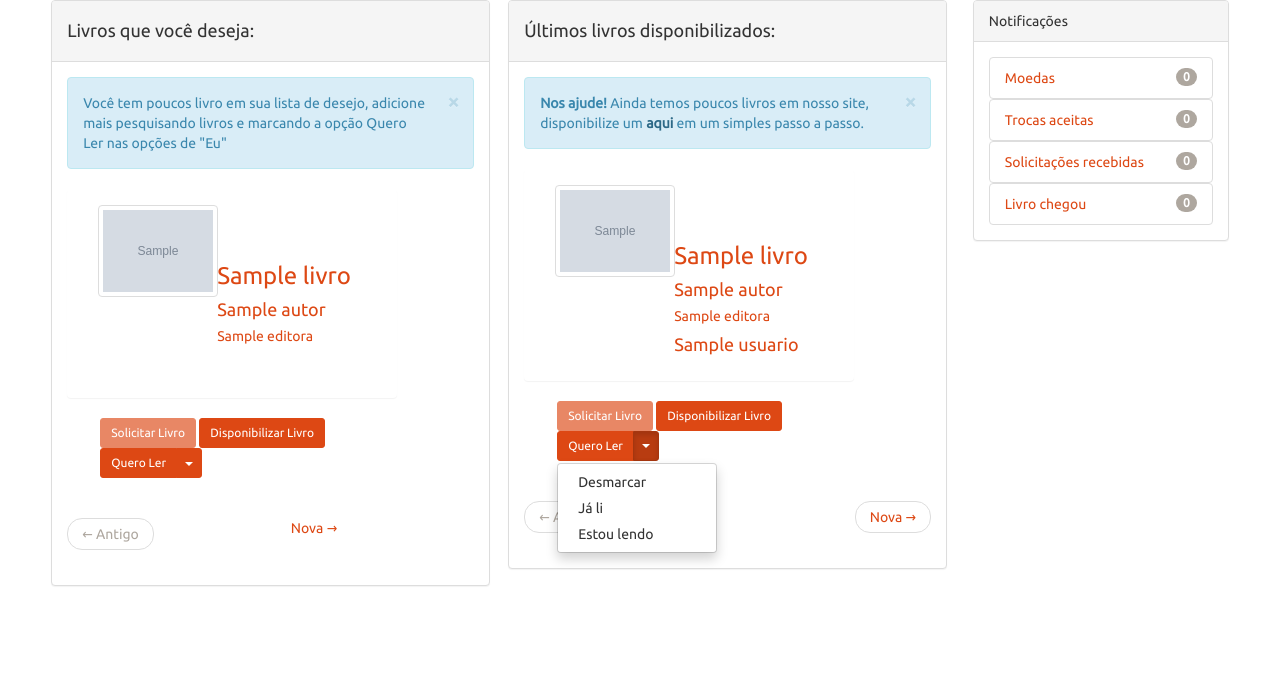
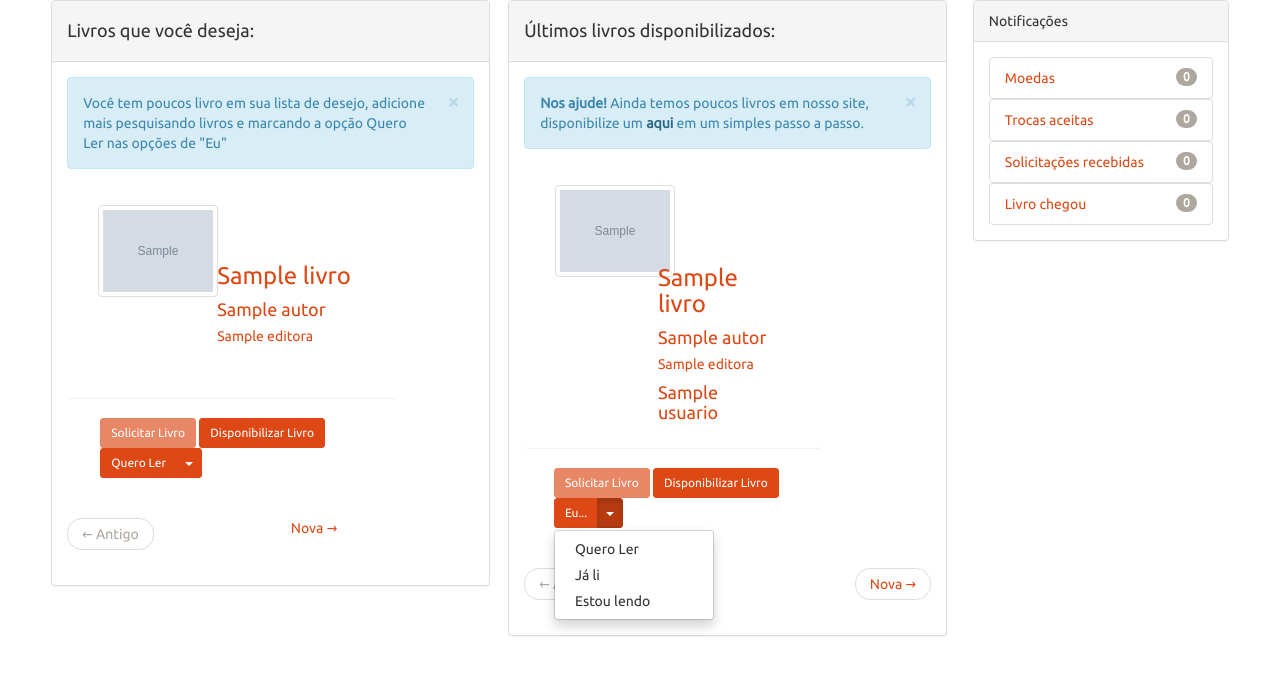
Before and after one commit to camilosm/letrastrocadas, a PHP site: page /index.php?url=index_usuario in a window 1280 px wide, after a click that opens the changed part. Shown: the part 70-745 px from the top of the page. Run offline with PHP 8.4, Linux system fonts and the light colour scheme; the visitor is signed in with stand-in values (Sample User, id 1); tables that the repository leaves empty hold one stand-in row (values such as "Sample post"); grey boxes marked "Sample" are stand-in pictures.

Commit message:
Ítalo - Ajax funcionando. Falta arrumar um jeito que verificar os se os livros foram marcados pelo usuário.

```diff
--- a/ajax/acoes_livros.php
+++ b/ajax/acoes_livros.php
@@ -95,7 +95,7 @@
 				}
 				break;
 			case "QueroLer":
-				$cadastrar_quero_ler = new Inserir("tbl_lendo","NULL,".$_SESSION['id'].",$id");
+				$cadastrar_quero_ler = new Inserir("tbl_lista_desejo","NULL,".$_SESSION['id'].",$id");
 				$resultado = $cadastrar_quero_ler->inserir();
 				if($resultado != 0)
 				{
--- a/ajax/ajax.js
+++ b/ajax/ajax.js
@@ -45,11 +45,14 @@
 				// Verifica se o arquivo foi encontrado com sucesso
 				if (xmlreq.status == 200)
 				{
-					result.innerHTML = xmlreq.responseText;
+					var texto = xmlreq.responseText;
+					$('button#Resultado'+id).text(texto).attr({
+						title:texto
+					});
 				}
 				else
 				{
-					result.innerHTML = "Erro: " + xmlreq.statusText;
+					$("#Resultado"+id).innerHTML = "Erro: " + xmlreq.statusText;
 				}
 			}
 		};
--- a/views/alterar_dados_perfil_a.php
+++ b/views/alterar_dados_perfil_a.php
@@ -95,7 +95,7 @@
 				<section class="col-lg-10">
 					<select type="text" class="form-control" name = "genero" id="genero" required>
 							<?php while ($generos = mysql_fetch_assoc($resul_pesq_genero)){
-							echo '<option value = '.$generos['nome']. '>' .$generos["nome"]. '</option>';
+							echo '<option value = '.utf8_encode($generos['nome']). '>' .utf8_encode($generos["nome"]). '</option>';
 							}
 							?>
 					</select>
--- a/views/index_usuario.php
+++ b/views/index_usuario.php
@@ -203,10 +203,10 @@
 													<input type = "submit" class="btn btn-primary btn-sm" name = "botao_solicitar_livro" value = "Solicitar Livro" disabled />
 													<input type = "submit" class="btn btn-primary btn-sm" name = "botao_disponibilizar_livro" value = "Disponibilizar Livro" />
 													<section class = "btn-group">
-														<button id = "Resultado'.$destaques['id_livro'].'" value = "QueroLer" name = "QueroLer" type="button" class="btn btn-primary btn-sm">Quero Ler</button>
+														<button id = "Resultado'.$destaques['id_livro'].'" value = "" name = "QueroLer" type="button" class="btn btn-primary btn-sm">Eu...</button>
 														<button type="button" class="btn btn-primary btn-sm dropdown-toggle" data-toggle="dropdown"><span class="caret"></span></button>
 														<ul id = "acoes" class="dropdown-menu">
-															<li name = "Desmarcar" id = "'.$destaques['id_livro'].'" ><a>Desmarcar</a></li>
+															<li name = "QueroLer" id = "'.$destaques['id_livro'].'" ><a>Quero Ler</a></li>
 															<li name = "JaLi" id = "'.$destaques['id_livro'].'" ><a>Já li</a></li>
 															<li name = "Lendo" id = "'.$destaques['id_livro'].'" ><a>Estou lendo</a></li>
 														</ul>
@@ -215,7 +215,6 @@
 											</form>
 										</td>
 									</tr>';
-
 								}
 								if($quantidade_destaque < 18)
 								{
```
